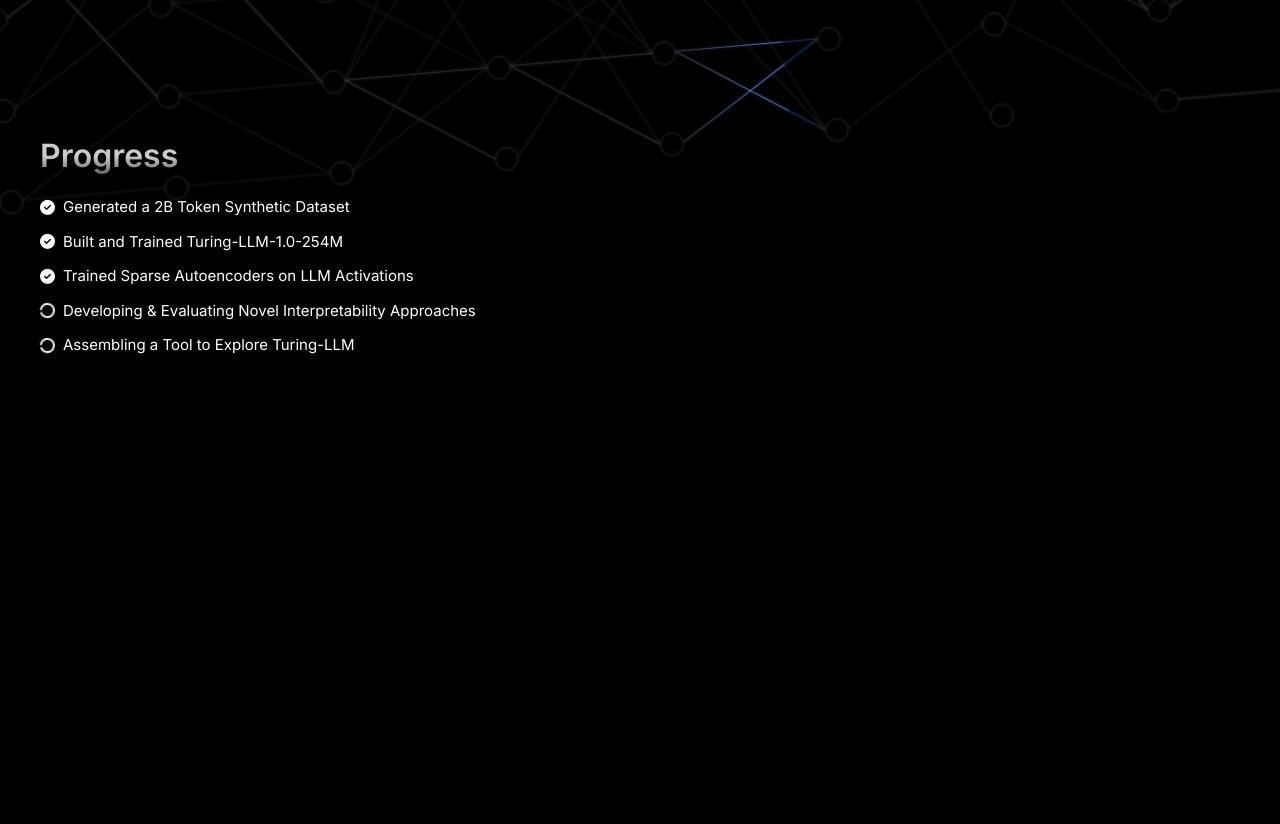
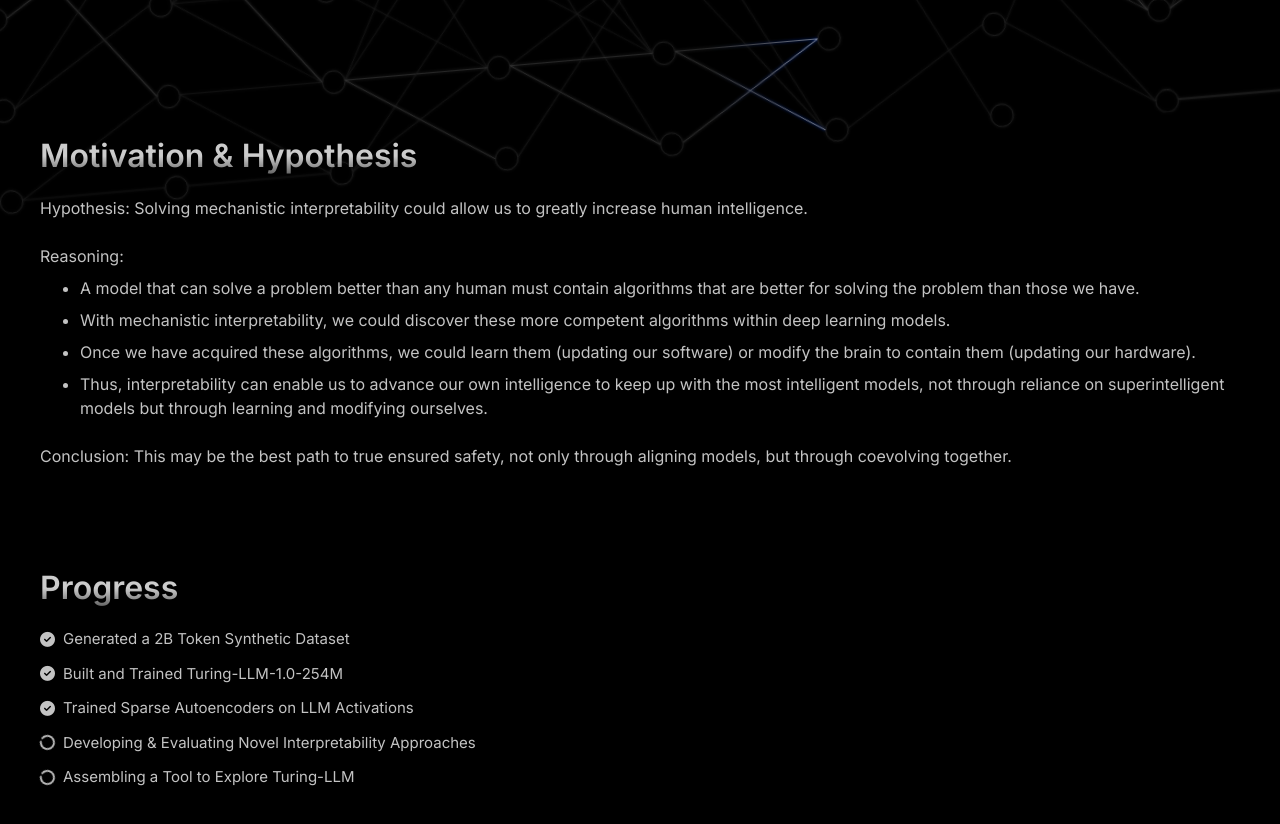
Before and after one commit to DanielJamesDavies/Turing-Explorer-Front-End, a React (Vite) app: page / in a window 1280 px wide. Shown: the part 620-1444 px from the top of the page. Before the commit the page ends 1265 px from the top, so only its background shows below. Built offline with nearby package versions, Linux system fonts and the light colour scheme.

Commit message:
Motivation & Hypothesis

```diff
--- a/src/pages/author/AuthorPage.jsx
+++ b/src/pages/author/AuthorPage.jsx
@@ -45,6 +45,9 @@ export const AuthorPage = () => {
 					I am a diligent and hardworking Machine Learning Engineer with a MSc in Artificial Intelligence and a passion for solving
 					complex real-world problems for both business and humanity. I am particularly interested in research and engineering in building
 					and/or understanding ML models.
+					<br />
+					<br />I am exceedingly interested in mechanistic interpretability and deeply believe it is the path to both AI safety and
+					increasing our intelligence.
 				</div>
 			</div>
 		</div>
--- a/src/pages/home/HomePage.css
+++ b/src/pages/home/HomePage.css
@@ -87,6 +87,7 @@
 
 .home-section {
 	margin: 32px auto;
+	margin-bottom: 96px;
 	width: calc(100% - 2 * 8px);
 	max-width: 1200px;
 }
@@ -106,6 +107,21 @@
 	}
 }
 
+.home-text {
+	color: var(--colour-grey-80);
+	font-size: 1rem;
+	transition: 0.2s;
+}
+
+.home-text ul {
+	margin-top: 0;
+	margin-bottom: 0;
+}
+
+.home-text ul li {
+	margin-top: 8px;
+}
+
 .home-progress-list {
 	display: flex;
 	gap: 12px;
@@ -117,6 +133,7 @@
 	gap: 8px;
 	align-items: center;
 	font-size: 15px;
+	color: var(--colour-grey-80);
 }
 
 .home-progress-item .fa-circle-notch {
--- a/src/pages/home/HomePage.jsx
+++ b/src/pages/home/HomePage.jsx
@@ -30,6 +30,32 @@ export const HomePage = () => {
 				</div>
 			</div>
 			<div className='home-section'>
+				<div className='home-subtitle'>Motivation & Hypothesis</div>
+				<div className='home-text'>
+					Hypothesis: Solving mechanistic interpretability could allow us to greatly increase human intelligence.
+					<br />
+					<br />
+					<span>Reasoning:</span>
+					<ul>
+						<li>
+							A model that can solve a problem better than any human must contain algorithms that are better for solving the problem
+							than those we have.
+						</li>
+						<li>With mechanistic interpretability, we could discover these more competent algorithms within deep learning models.</li>
+						<li>
+							Once we have acquired these algorithms, we could learn them (updating our software) or modify the brain to contain them
+							(updating our hardware).
+						</li>
+						<li>
+							Thus, interpretability can enable us to advance our own intelligence to keep up with the most intelligent models, not
+							through reliance on superintelligent models but through learning and modifying ourselves.
+						</li>
+					</ul>
+					<br />
+					Conclusion: This may be the best path to true ensured safety, not only through aligning models, but through coevolving together.
+				</div>
+			</div>
+			<div className='home-section'>
 				<div className='home-subtitle'>Progress</div>
 				<div className='home-progress-list'>
 					{[
```
